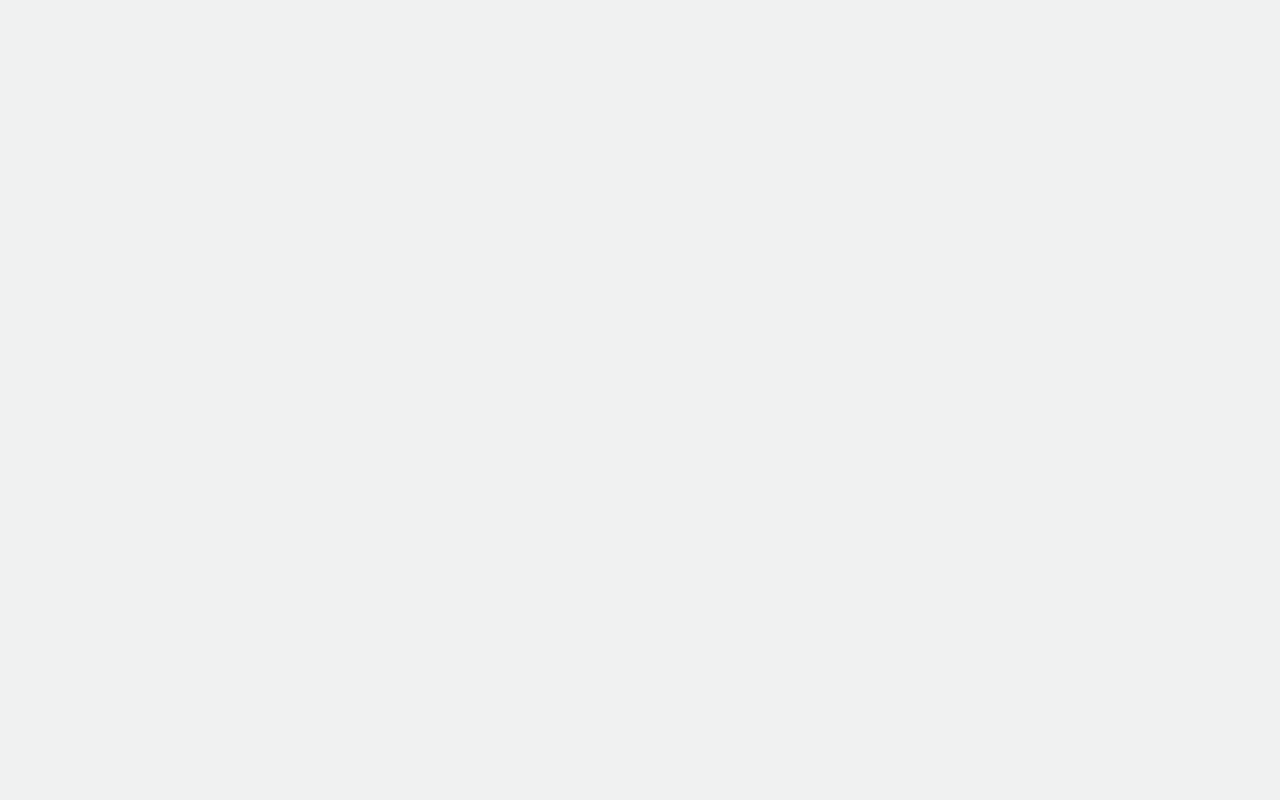
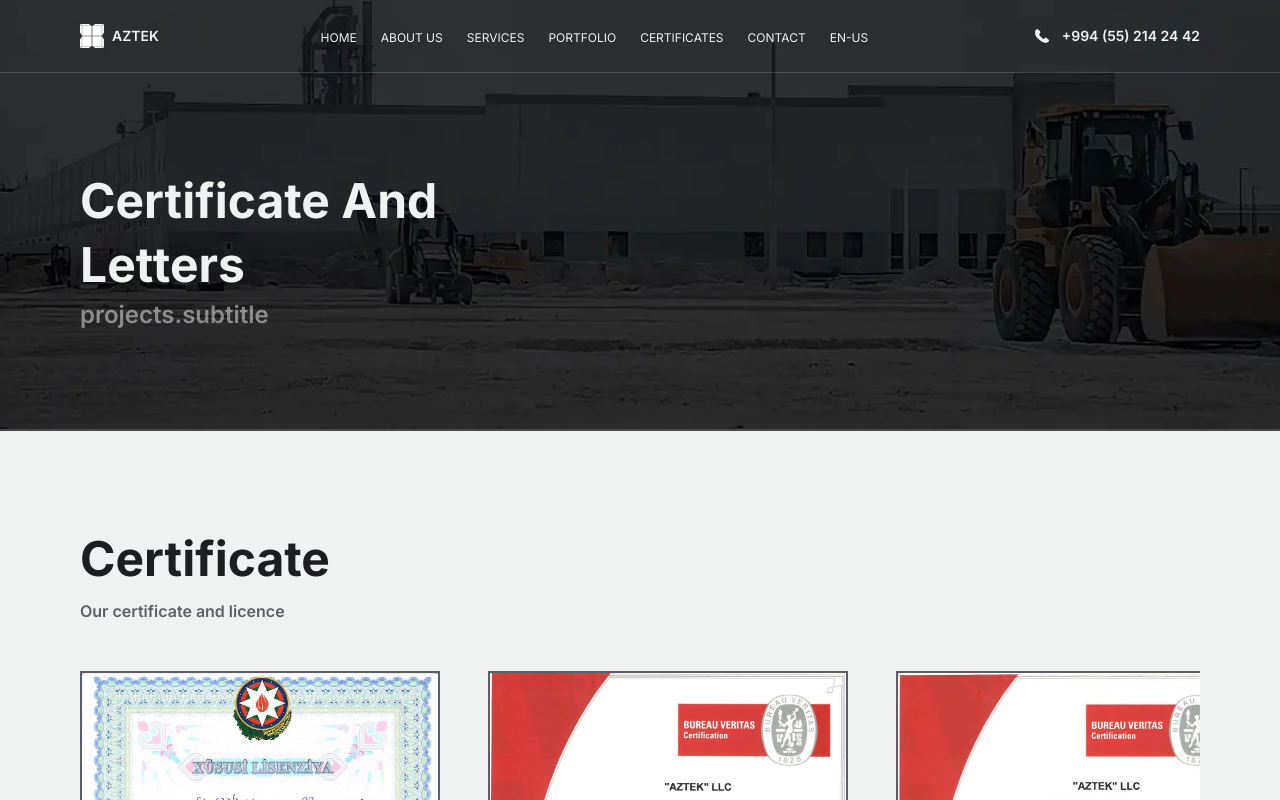
Before and after one commit to NeoNae27/aztek-site, a React (Vite) app: page /certificates in a window 1280 px wide. Before the commit this address had no page. Shown: the top 800 px of the page. Built offline with nearby package versions, Linux system fonts and the light colour scheme.

Commit message:
Create Certificates Page

```diff
--- a/src/App.jsx
+++ b/src/App.jsx
@@ -4,6 +4,7 @@ import MainPage from "./pages/MainPage.jsx";
 import PortfolioPage from "./pages/PortfolioPage.jsx";
 import CompanyPage from "./pages/CompanyPage.jsx";
 import ServicesPage from "./pages/ServicesPage.jsx";
+import CertificatesPage from "./pages/CertificatesPage.jsx";
 
 
 function ScrollToHash() {
@@ -31,6 +32,7 @@ function App() {
       <Routes>
         <Route index element={<MainPage />} />
         <Route path="portfolio" element={<PortfolioPage />} />
+        <Route path="certificates" element={<CertificatesPage />} />
         <Route path="company" element={<CompanyPage />} />
         <Route path="services" element={<ServicesPage />} />
       </Routes>
--- a/src/layouts/Gallery/DocsGallery/DocsGallery.jsx
+++ b/src/layouts/Gallery/DocsGallery/DocsGallery.jsx
@@ -2,12 +2,12 @@ import docs from "../../../../public/aztek-docs.json";
 import { DocsCard, SectionArticle } from "@components";
 import "./DocsGallery.scss";
 
-const DocsGallery = () => {
+const DocsGallery = ({ title, subtitle }) => {
   return (
     <div className="docs-gallery">
       <SectionArticle
-        title="Certificates and Letters"
-        subtitle="Check out our achievements"
+        title={title}
+        subtitle={subtitle}
       />
       <div className="docs-gallery__container">
         {Object.entries(docs).map(([key, doc], index) => (
--- a/src/layouts/Header/Header.jsx
+++ b/src/layouts/Header/Header.jsx
@@ -14,6 +14,7 @@ const Header = () => {
     { name: t("nav.company"), url: "/company" },
     { name: t("nav.services"), url: "/services" },
     { name: t("nav.portfolio"), url: "/portfolio" },
+    { name: t("nav.certificates"), url: "/certificates" },
     { name: t("nav.contact"), url: "/#contacts" },
   ];
 
--- a/src/locales/az/components/navigation.json
+++ b/src/locales/az/components/navigation.json
@@ -1,9 +1,10 @@
 {
   "nav": {
     "home": "Baş Səhifə",
-    "company": "Şirkət",
+    "company": "Haqqımızda",
     "services": "Xidmətlər",
     "portfolio": "Portfolio",
+    "certificates": "Sertifikatlar",
     "contact": "Əlaqə"
   }
 }
--- a/src/locales/en/components/navigation.json
+++ b/src/locales/en/components/navigation.json
@@ -1,9 +1,10 @@
 {
   "nav": {
     "home": "Home",
-    "company": "Company",
+    "company": "About Us",
     "services": "Services",
     "portfolio": "Portfolio",
+    "certificates": "Certificates",
     "contact": "Contact"
   }
 }
--- /dev/null
+++ b/src/pages/CertificatesPage.jsx
@@ -0,0 +1,32 @@
+import { lazy, Suspense } from "react";
+import { Hero } from "@templates";
+import { Helmet } from "react-helmet";
+import { useTranslation } from "react-i18next";
+import { Footer } from "@layouts";
+import heroImage from "@assets/portfolio-hero-img.webp";
+
+const DocsGallery = lazy(() =>
+  import("../layouts/Gallery/DocsGallery/DocsGallery.jsx")
+);
+
+const CertificatesPage = () => {
+  const { t } = useTranslation();
+
+  return (
+    <>
+      <Hero
+        backgroundImage={heroImage}
+        title={"Certificate And Letters"}
+        subtitle={t("projects.subtitle")}
+      />
+      <Suspense
+        fallback={<div className="caption1 lazyload">Loading Gallery...</div>}
+      >
+        <DocsGallery title="Certificate" subtitle="Our certificate and licence" />
+      </Suspense>
+      <Footer />
+    </>
+  );
+};
+
+export default CertificatesPage;
--- a/src/pages/PortfolioPage.jsx
+++ b/src/pages/PortfolioPage.jsx
@@ -51,11 +51,6 @@ const PortfolioPage = () => {
       >
         <Gallery />
       </Suspense>
-      <Suspense
-        fallback={<div className="caption1 lazyload">Loading Gallery...</div>}
-      >
-        <DocsGallery />
-      </Suspense>
       <Footer />
     </>
   );
```
